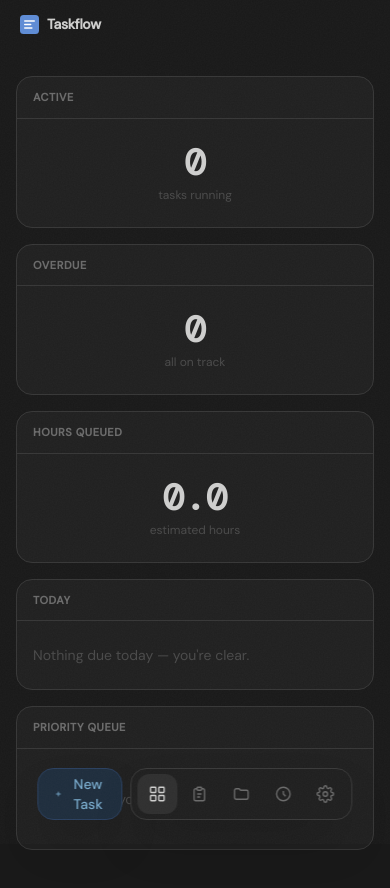
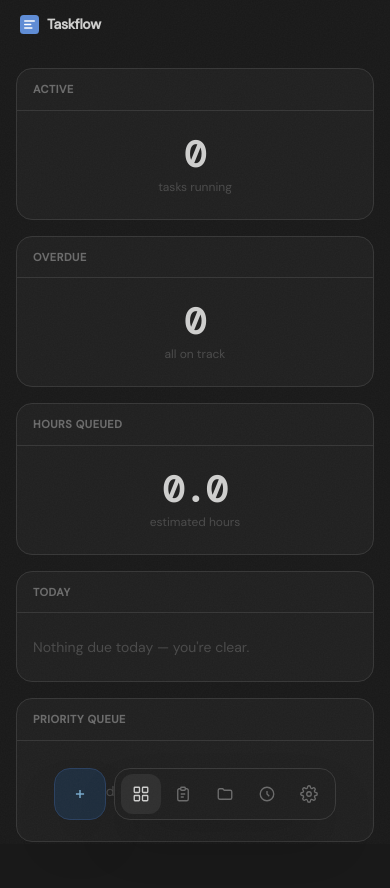
Before and after one commit to akash2000e/Taskflow, a React (Vite) app: page / in a window 390 px wide. Shown: the top 888 px of the page. Built offline with nearby package versions, Linux system fonts and the light colour scheme.

Commit message:
Updated UI

```diff
--- a/index.html
+++ b/index.html
@@ -2,7 +2,10 @@
 <html lang="en">
   <head>
     <meta charset="UTF-8" />
-    <meta name="viewport" content="width=device-width, initial-scale=1.0" />
+    <meta name="viewport" content="width=device-width, initial-scale=1.0, viewport-fit=cover" />
+    <meta name="mobile-web-app-capable" content="yes" />
+    <meta name="apple-mobile-web-app-capable" content="yes" />
+    <meta name="apple-mobile-web-app-status-bar-style" content="black-translucent" />
     <title>Taskflow</title>
     <link rel="preconnect" href="https://fonts.googleapis.com" />
     <link rel="preconnect" href="https://fonts.gstatic.com" crossorigin />
--- a/src/App.jsx
+++ b/src/App.jsx
@@ -67,7 +67,7 @@ function AppShell() {
   return (
     <div className="min-h-screen bg-surface">
       <TopBar />
-      <main>
+      <main className="pb-32" style={{ paddingTop: 'max(3rem, calc(env(safe-area-inset-top) + 2.5rem))' }}>
         <Routes>
           <Route path="/" element={<Dashboard />} />
           <Route path="/all" element={<AllTasks />} />
--- a/src/components/NavBar.jsx
+++ b/src/components/NavBar.jsx
@@ -74,23 +74,23 @@ export default function NavBar() {
   return (
     <>
       {/* Single centered row: add button + nav pill */}
-      <div className="fixed bottom-6 left-1/2 -translate-x-1/2 z-50 flex items-center gap-2">
+      <div className="fixed bottom-[max(1.5rem,env(safe-area-inset-bottom))] left-1/2 -translate-x-1/2 z-50 flex items-center gap-2">
 
-        {/* Add button — collinear but distinct color */}
+        {/* Add button — icon-only on mobile, icon+label on sm+ */}
         <button
           onClick={handleAdd}
           title={label}
-          className="flex items-center gap-2 px-4 h-[52px] rounded-2xl
+          className="flex items-center justify-center gap-2 px-3 sm:px-4 h-[52px] w-[52px] sm:w-auto rounded-2xl
             bg-[#1E2D3D] border border-[#2A4060]
             text-[#7AADCF] text-sm font-medium
             hover:bg-[#243548] hover:border-[#3A5878] hover:text-[#9CC4E0]
-            shadow-2xl backdrop-blur-md transition-colors"
+            active:opacity-80 shadow-2xl backdrop-blur-md transition-colors"
         >
           <svg width="14" height="14" fill="none" viewBox="0 0 24 24" stroke="currentColor" strokeWidth="2.5">
             <line x1="12" y1="5" x2="12" y2="19"/>
             <line x1="5" y1="12" x2="19" y2="12"/>
           </svg>
-          {label}
+          <span className="hidden sm:inline">{label}</span>
         </button>
 
         {/* Nav pill */}
--- a/src/components/TaskItem.jsx
+++ b/src/components/TaskItem.jsx
@@ -17,12 +17,12 @@ export default function TaskItem({ task, onEdit, showPin = true }) {
       className={`flex items-start gap-3 py-3 border-b border-border last:border-0
         ${task.done ? 'opacity-30' : ''}`}
     >
-      {/* Checkbox */}
+      {/* Checkbox — wrapped in a larger tap area for mobile */}
       <button
         onClick={() => toggleDone(task.id)}
-        className={`mt-0.5 shrink-0 rounded border flex items-center justify-center transition-colors
+        className={`mt-0.5 shrink-0 rounded border flex items-center justify-center transition-colors active:opacity-70
           ${task.done ? 'bg-[#5E8CD6] border-[#5E8CD6]' : 'border-[#444] hover:border-[#5E8CD6]'}`}
-        style={{ width: 17, height: 17 }}
+        style={{ width: 20, height: 20, minWidth: 20 }}
       >
         {task.done && (
           <svg width="10" height="10" viewBox="0 0 10 10" fill="none">
@@ -65,7 +65,7 @@ export default function TaskItem({ task, onEdit, showPin = true }) {
         <button
           onClick={() => togglePin(task.id)}
           title={task.today_flag ? 'Unpin from today' : 'Pin to today'}
-          className={`shrink-0 text-[10px] px-2 py-1 rounded-lg border transition-colors
+          className={`shrink-0 text-[11px] px-2.5 py-1.5 rounded-lg border transition-colors active:opacity-70
             ${task.today_flag
               ? 'bg-[#1A2A3D] border-[#2A4060] text-[#5E8CD6]'
               : 'border-border text-[#4A4A4A] hover:border-[#3A5070] hover:text-[#5E8CD6]'
--- a/src/components/TopBar.jsx
+++ b/src/components/TopBar.jsx
@@ -4,7 +4,7 @@ export default function TopBar() {
   const { saving } = useStore()
 
   return (
-    <header className="fixed top-0 left-0 z-40 flex items-center gap-2 px-5 py-3.5">
+    <header className="fixed top-0 left-0 right-0 z-40 flex items-center gap-2 px-5 py-3.5" style={{ paddingTop: 'max(0.875rem, env(safe-area-inset-top))' }}>
       <svg width="19" height="19" viewBox="0 0 32 32" fill="none" className="shrink-0">
         <rect width="32" height="32" rx="6" fill="#5E8CD6"/>
         <path d="M8 10h16M8 16h10M8 22h12" stroke="white" strokeWidth="2.5" strokeLinecap="round"/>
--- a/src/screens/AllTasks.jsx
+++ b/src/screens/AllTasks.jsx
@@ -39,7 +39,7 @@ export default function AllTasks() {
   const openForm = (task = null) => { setEditTask(task); setShowTaskForm(true) }
 
   return (
-    <div className="min-h-screen pt-14 pb-32 px-4 sm:px-8">
+    <div className="min-h-screen px-4 sm:px-6">
       <div className="max-w-5xl mx-auto mt-5">
         <div className="flex items-center justify-between mb-4">
           <span className="text-[11px] font-semibold text-[#4A4A4A] uppercase tracking-wider">All Tasks</span>
--- a/src/screens/Dashboard.jsx
+++ b/src/screens/Dashboard.jsx
@@ -38,7 +38,7 @@ export default function Dashboard() {
     .slice(0, 9)
 
   return (
-    <div className="min-h-screen pt-14 pb-32 px-4 sm:px-8">
+    <div className="min-h-screen px-4 sm:px-6">
       <div className="max-w-5xl mx-auto grid grid-cols-1 sm:grid-cols-3 gap-4 mt-5">
 
         {/* Metric windows */}
@@ -81,11 +81,12 @@ export default function Dashboard() {
                 const project = projects.find(p => p.id === task.project_id)
                 const { text: timeText, color: timeColor } = timeLabel(task, projects)
                 return (
-                  <div key={task.id} className="flex items-center gap-2.5 py-2.5 border-b border-border last:border-0">
+                  <div key={task.id} className="flex items-start gap-2.5 py-2.5 border-b border-border last:border-0">
                     <button
                       onClick={() => toggleDone(task.id)}
-                      className={`w-4 h-4 shrink-0 rounded border flex items-center justify-center transition-colors
+                      className={`mt-0.5 shrink-0 rounded border flex items-center justify-center transition-colors active:opacity-70
                         ${task.done ? 'bg-[#5E8CD6] border-[#5E8CD6]' : 'border-[#444] hover:border-[#5E8CD6]'}`}
+                      style={{ width: 20, height: 20, minWidth: 20 }}
                     >
                       {task.done && (
                         <svg width="9" height="9" viewBox="0 0 10 10" fill="none">
@@ -93,18 +94,22 @@ export default function Dashboard() {
                         </svg>
                       )}
                     </button>
+                    <div className="flex-1 min-w-0">
                       <span
-                      className="flex-1 text-sm text-[#CFCFCE] cursor-pointer hover:text-[#5E8CD6] min-w-0 truncate"
+                        className="block text-sm text-[#CFCFCE] cursor-pointer hover:text-[#5E8CD6] leading-snug"
                         onClick={() => { setEditTask(task); setShowTaskForm(true) }}
                       >
                         {task.title}
                       </span>
+                      <div className="flex items-center gap-2 mt-1 flex-wrap">
                         {project && (
-                      <span className="text-[10px] px-1.5 py-0.5 rounded bg-[#252525] text-[#6B6B6B] shrink-0">
+                          <span className="text-[10px] px-1.5 py-0.5 rounded bg-[#252525] text-[#6B6B6B]">
                             {project.name}
                           </span>
                         )}
-                    <span className="text-[10px] font-mono shrink-0" style={{ color: timeColor }}>{timeText}</span>
+                        <span className="text-[10px] font-mono" style={{ color: timeColor }}>{timeText}</span>
+                      </div>
+                    </div>
                   </div>
                 )
               })}
--- a/src/screens/General.jsx
+++ b/src/screens/General.jsx
@@ -16,7 +16,7 @@ export default function General() {
   const openForm = (task = null) => { setEditTask(task); setShowTaskForm(true) }
 
   return (
-    <div className="min-h-screen pt-14 pb-32 px-4 sm:px-8">
+    <div className="min-h-screen px-4 sm:px-6">
       <div className="max-w-5xl mx-auto mt-5">
         <div className="mb-4">
           <span className="text-[11px] font-semibold text-[#4A4A4A] uppercase tracking-wider">General Tasks</span>
--- a/src/screens/Help.jsx
+++ b/src/screens/Help.jsx
@@ -64,7 +64,7 @@ export default function Help() {
   const navigate = useNavigate()
 
   return (
-    <div className="min-h-screen pt-14 pb-32 px-4 sm:px-8">
+    <div className="min-h-screen px-4 sm:px-6">
       <div className="max-w-2xl mx-auto mt-6">
 
         {/* Back button */}
--- a/src/screens/Projects.jsx
+++ b/src/screens/Projects.jsx
@@ -107,7 +107,7 @@ export default function Projects() {
   const visible = projects.filter(p => !p.archived)
 
   return (
-    <div className="min-h-screen pt-14 pb-32 px-4 sm:px-8">
+    <div className="min-h-screen px-4 sm:px-6">
       <div className="max-w-5xl mx-auto mt-5">
         <div className="flex items-center justify-between mb-4">
           <span className="text-[11px] font-semibold text-[#4A4A4A] uppercase tracking-wider">Projects</span>
```
Lines whose indentation alone changed are shown as unchanged.
